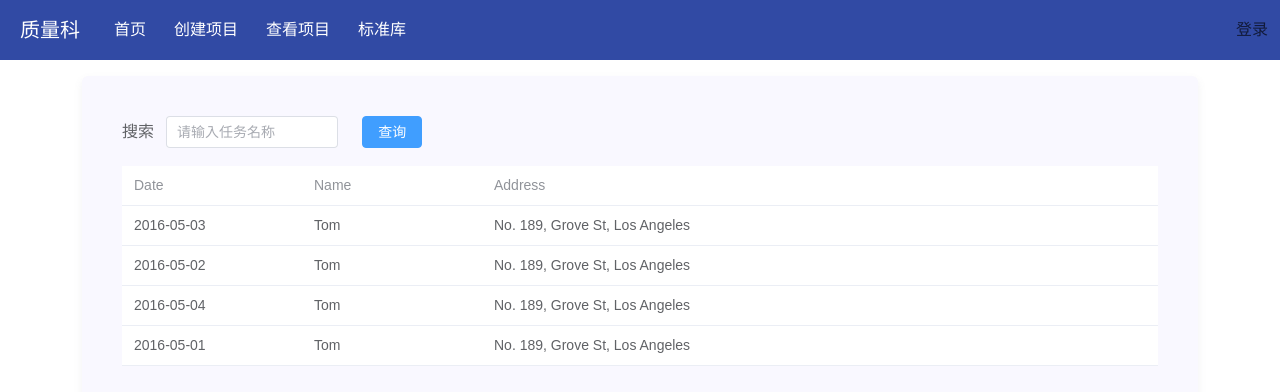
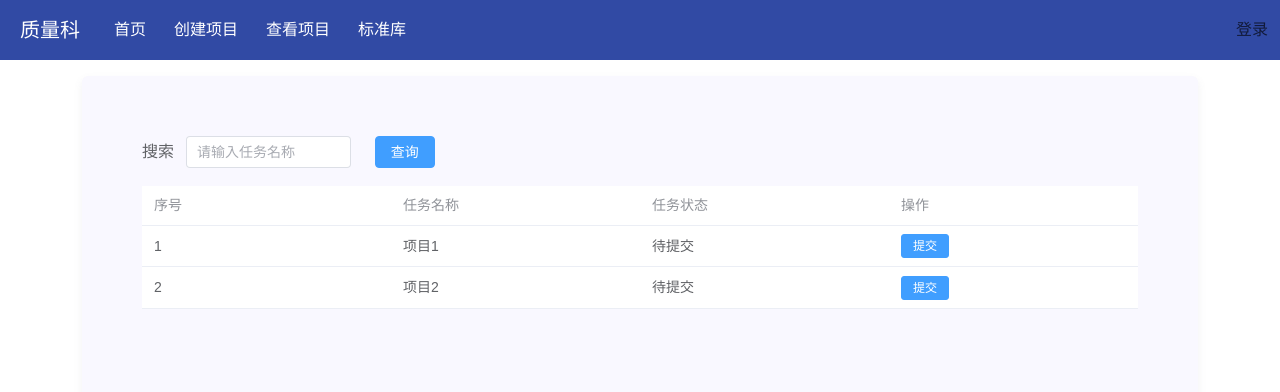
Before and after one commit to LewiZzzz/cma-fronthead, a Vue app: page /experiment/submitask in a window 1280 px wide. Shown: the top 392 px of the page. Built offline with nearby package versions, Linux system fonts and the light colour scheme; a web font is replaced by a local one.

Commit message:
更新提交项目

```diff
--- a/src/views/Experiment/Experiment_SubmitTask.vue
+++ b/src/views/Experiment/Experiment_SubmitTask.vue
@@ -1,5 +1,7 @@
 <template>
     <ContentBase>
+        <el-main>
+            <el-row>
                 <el-col :span="9">
                     <el-form-item label="搜索">
                         <el-input v-model="search" class="w-50 me-4" placeholder="请输入任务名称" :prefix-icon="Search">
@@ -7,12 +9,48 @@
                         <el-button type="primary">查询</el-button>
                     </el-form-item>
                 </el-col>
+            </el-row>
 
+            <el-row>
                 <el-table :data="tableData" style="width: 100%">
-            <el-table-column prop="date" label="Date" width="180" />
-            <el-table-column prop="name" label="Name" width="180" />
-            <el-table-column prop="address" label="Address" />
+                    <el-table-column label="序号" prop="id" />
+                    <el-table-column label="任务名称" prop="name" />
+                    <el-table-column label="任务状态" prop="status" />
+                    <el-table-column label="操作">
+                        <el-button size="small" type="primary" data-bs-toggle="modal" data-bs-target="#submitTask"
+                            @click="openModal()">提交</el-button>
+                    </el-table-column>
                 </el-table>
+            </el-row>
+        </el-main>
+
+        <div class="modal fade" id="submitTask" tabindex="-1" aria-labelledby="submitTask" aria-hidden="true">
+            <div class="modal-dialog">
+                <div class="modal-content">
+                    <div class="modal-header">
+                        <h5 class="modal-title" id="submitTaskLabel">提交项目</h5>
+                        <button type="button" class="btn-close" data-bs-dismiss="modal" aria-label="Close"></button>
+                    </div>
+                    <div class="modal-body">
+                        <p>标准列表：</p>
+                        <ul>
+                            <li class="mb-3">
+                                标准1
+                                <button type="button" class="btn btn-primary btn-sm" data-bs-toggle="modal"
+                                    data-bs-target="#paramDetailModal">
+                                    提交
+                                </button>
+                            </li>
+                        </ul>
+                    </div>
+                    <div class="modal-footer">
+
+                        <button type="button" class="btn btn-secondary" data-bs-dismiss="modal">关闭</button>
+                    </div>
+                </div>
+            </div>
+        </div>
+
     </ContentBase>
 </template>
 <script>
@@ -24,27 +62,17 @@ export default {
         ContentBase,
     },
     data() {
-        return{
-            tableData : [
+        return {
+            tableData: [
                 {
-                date: '2016-05-03',
-                name: 'Tom',
-                address: 'No. 189, Grove St, Los Angeles',
+                    id: '1',
+                    name: '项目1',
+                    status: '待提交',
                 },
                 {
-                date: '2016-05-02',
-                name: 'Tom',
-                address: 'No. 189, Grove St, Los Angeles',
-            },
-            {
-                date: '2016-05-04',
-                name: 'Tom',
-                address: 'No. 189, Grove St, Los Angeles',
-            },
-            {
-                date: '2016-05-01',
-                name: 'Tom',
-                address: 'No. 189, Grove St, Los Angeles',
+                    id: '2',
+                    name: '项目2',
+                    status: '待提交',
                 },
             ]
         }
```
Lines whose indentation alone changed are shown as unchanged.
